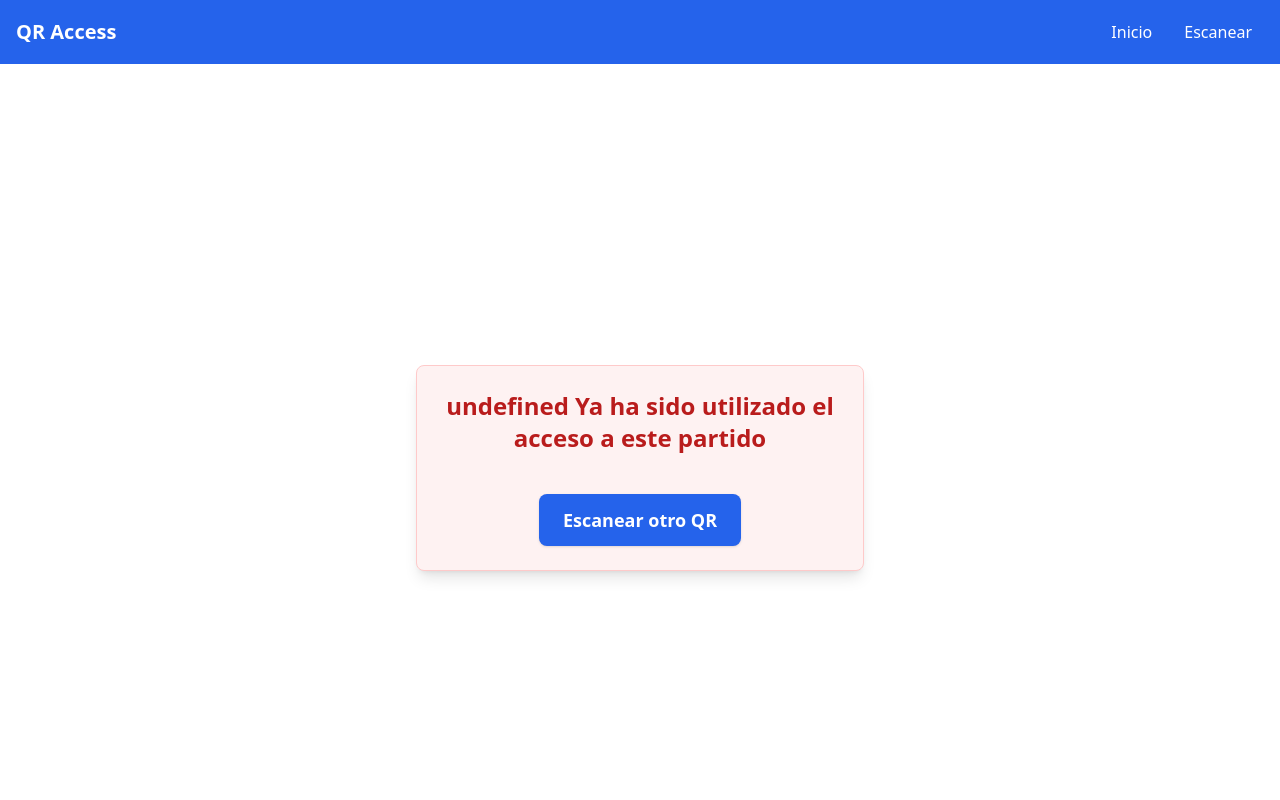
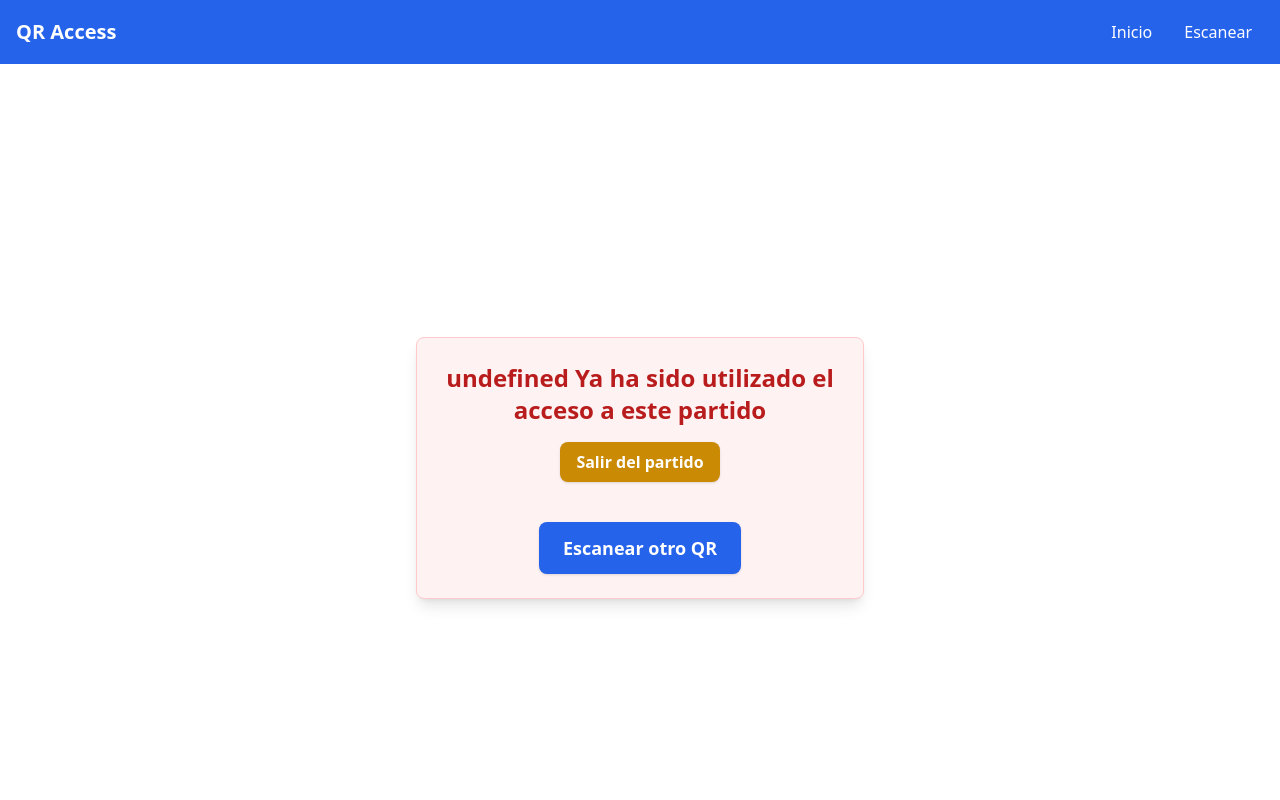
Before and after one commit to yusnebez/qrform, a Next.js app: page /result in a window 1280 px wide. Shown: the top 800 px of the page. Built offline with nearby package versions, Linux system fonts and the light colour scheme.

Commit message:
boton desbloquear

```diff
--- a/pages/result.tsx
+++ b/pages/result.tsx
@@ -49,15 +49,15 @@ const ResultPage = () => {
             : `${name} Ya ha sido utilizado el acceso a este partido`}
         </h1>
         <p className="text-base mb-4 text-gray-700">{message}</p>
-        {access !== 'true' && waitTime && (
+        {access !== 'true' && (
           <div className="flex flex-row items-center justify-center gap-4 mb-4">
             <button
               className="bg-yellow-600 hover:bg-yellow-700 text-white px-4 py-2 rounded-lg text-base font-semibold shadow"
               onClick={handleUnblockQr}
             >
-             Salir del partido
+              Salir del partido
             </button>
-            <span className="text-base text-blue-700">{waitTime} min restante</span>
+            {waitTime && <span className="text-base text-blue-700">{waitTime} min restante</span>}
           </div>
         )}
         <div className="flex flex-row items-center justify-center gap-4">
```
